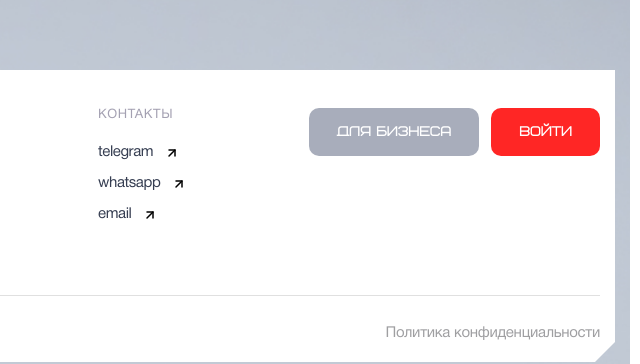
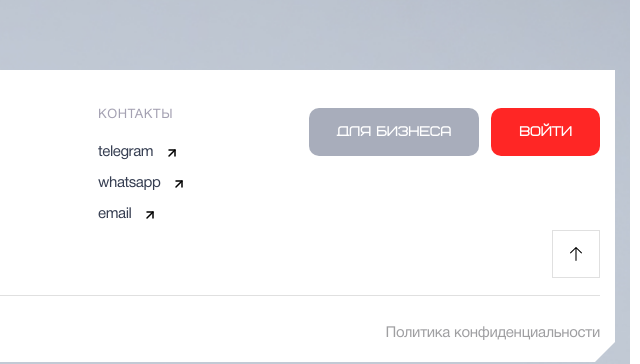
Before and after one commit to alexius90e/a-pass, a plain HTML site: page index.html in a window 1280 px wide. Shown: the part 2057-2421 px from the top of the page, 640-1280 px from the left. Drawn offline with Linux system fonts and the light colour scheme.

Commit message:
feat: added up button

```diff
--- a/index.html
+++ b/index.html
@@ -14,7 +14,7 @@
       <div class="container">
         <div class="header__wrapper">
           <div class="header__logo">
-            <a class="header__logo-link" href="#">
+            <a class="header__logo-link" href="./">
               <img class="header__logo-link-image" src="./assets/logo.svg" alt="logo" />
             </a>
           </div>
@@ -36,7 +36,6 @@
               </div>
 
               <nav class="header__social">
-
                 <span class="header__social-title">Контакты</span>
 
                 <a class="header__social-link" href="#">
@@ -253,7 +252,7 @@
             <div class="footer__top">
               <div class="footer__info">
                 <div class="footer__info-logo">
-                  <a class="footer__info-logo-link" href="#">
+                  <a class="footer__info-logo-link" href="./">
                     <img
                       class="footer__info-logo-link-image"
                       src="./assets/logo-footer.svg"
@@ -328,6 +327,10 @@
                   <span class="footer__controls-instruction-icon"></span>
                 </a>
               </div>
+
+              <div class="footer__top-up">
+                <a class="footer__top-up-button" href="#"></a>
+              </div>
             </div>
 
             <div class="footer__bottom">
--- a/scss/_l-footer.scss
+++ b/scss/_l-footer.scss
@@ -27,6 +27,7 @@
   }
 
   &__top {
+    position: relative;
     display: flex;
     align-items: flex-start;
     justify-content: space-between;
@@ -39,6 +40,36 @@
 
     @include mobile {
       padding: 28px 0 58px;
+    }
+
+    &-up {
+      position: absolute;
+      right: 0;
+      bottom: 17px;
+      width: fit-content;
+
+      @include mobile {
+        top: 38pxs;
+        bottom: auto;
+      }
+
+      &-button {
+        display: flex;
+        align-items: center;
+        justify-content: center;
+        width: 48px;
+        height: 48px;
+        box-sizing: border-box;
+        border: 1px solid rgba(0, 0, 0, 0.12);
+
+        &::before {
+          content: '';
+          display: block;
+          width: 24px;
+          aspect-ratio: 1;
+          background: url(../assets/arrow-up.svg) center / cover no-repeat;
+        }
+      }
     }
   }
 
```
Also changed, not shown: instruction.html (+6 -2 lines), assets/arrow-up.svg (added), css/index.css.
